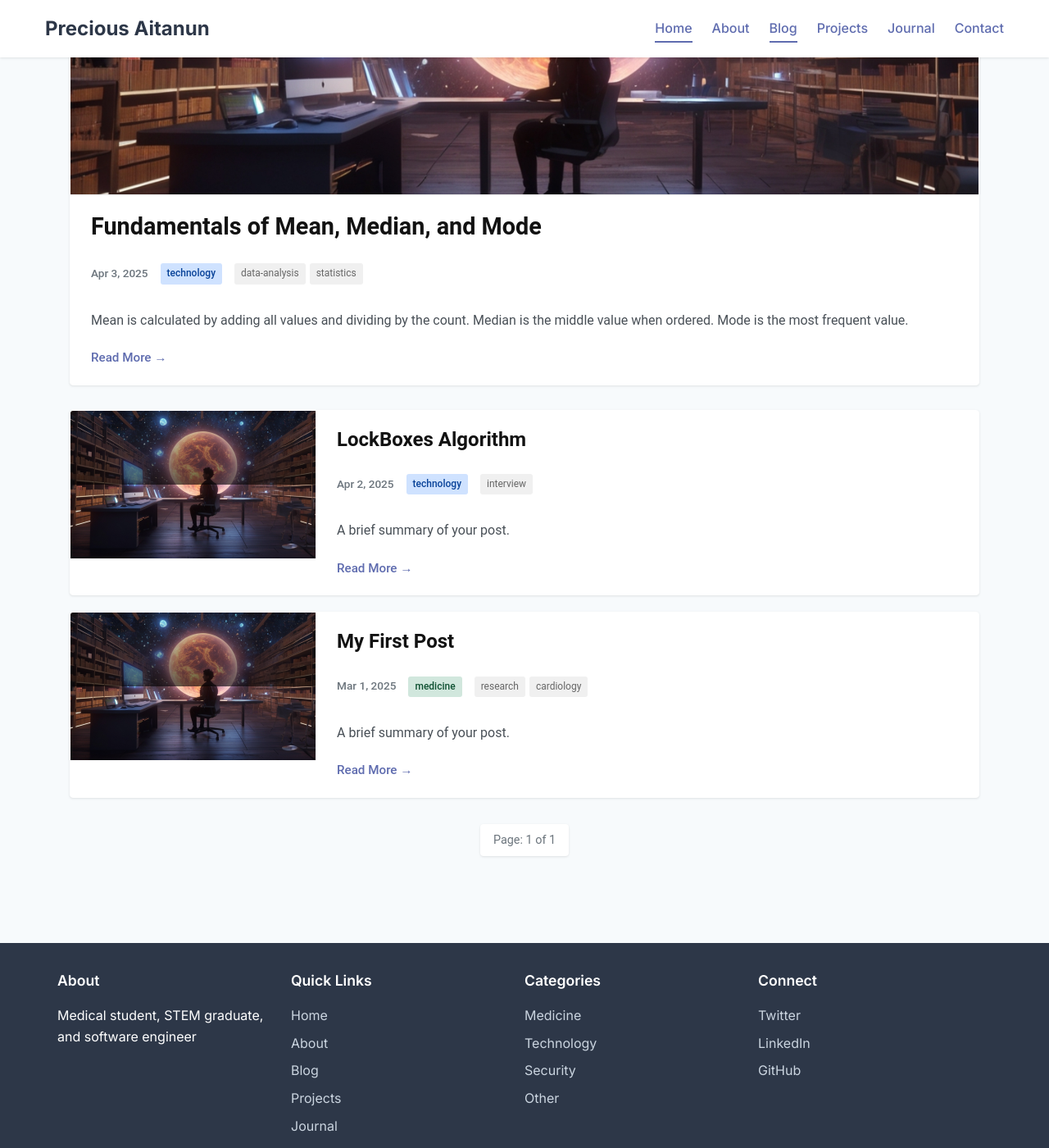
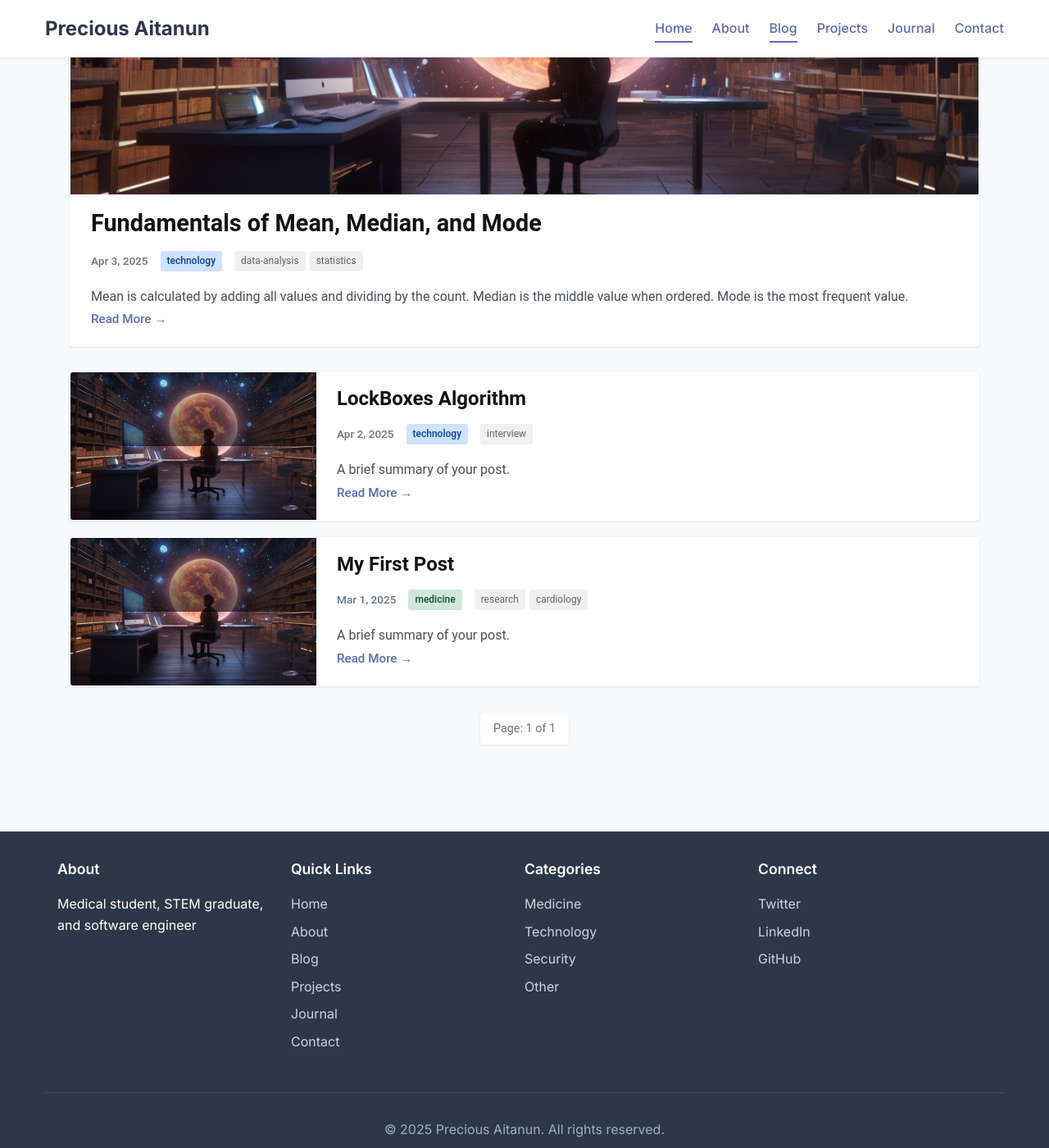
Before and after one commit to Nadira3/Nadira3.github.io, a Jekyll site: the page built from blog/index.html, in a window 1280 px wide and 1400 px high, scrolled down 485 px. Shown: the whole window at 82% size. Built offline with Jekyll 4.4.1, drawn with Linux system fonts in a browser that asks for light colours; some web fonts are replaced; the list of posts is cut into pages by our own code.

```diff
--- a/assets/css/main.css
+++ b/assets/css/main.css
@@ -320,6 +320,7 @@ img {
   height: auto;
 }
 
+
 .post-thumbnail::after {
   content: '';
   position: absolute;
@@ -338,13 +339,13 @@ img {
 }
 
 .post-content header {
-  margin-bottom: 15px;
+  margin-bottom: 5px;
 }
 
 .post-content h2 {
-  margin: 0 0 10px;
+  margin: 0 0 3px;
   font-size: 1.5rem;
-  line-height: 1.3;
+  line-height: 1;
   font-weight: 700;
 }
 
@@ -404,8 +405,8 @@ img {
 .excerpt {
   color: #495057;
   font-size: 1rem;
-  line-height: 1.6;
-  margin-bottom: 20px;
+  line-height: 1.2;
+  margin-bottom: 5px;
   flex: 1;
 }
 
@@ -485,10 +486,6 @@ img {
   text-transform: uppercase;
 }
 
-/* Adding a thin border to distinguish image area */
-.post-thumbnail {
-  border-right: 1px solid #eaeaea;
-}
 
 .posts-list article:first-child .post-thumbnail {
   border-right: none;
```
